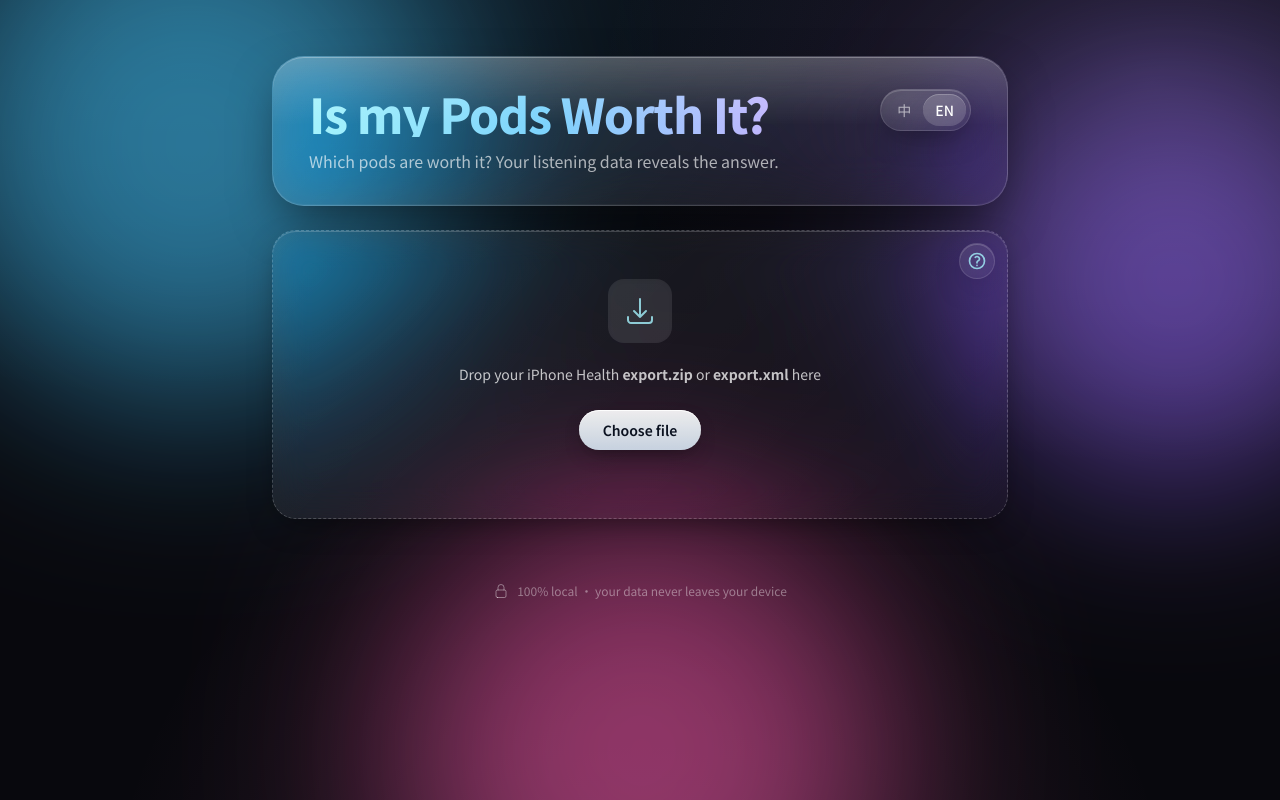
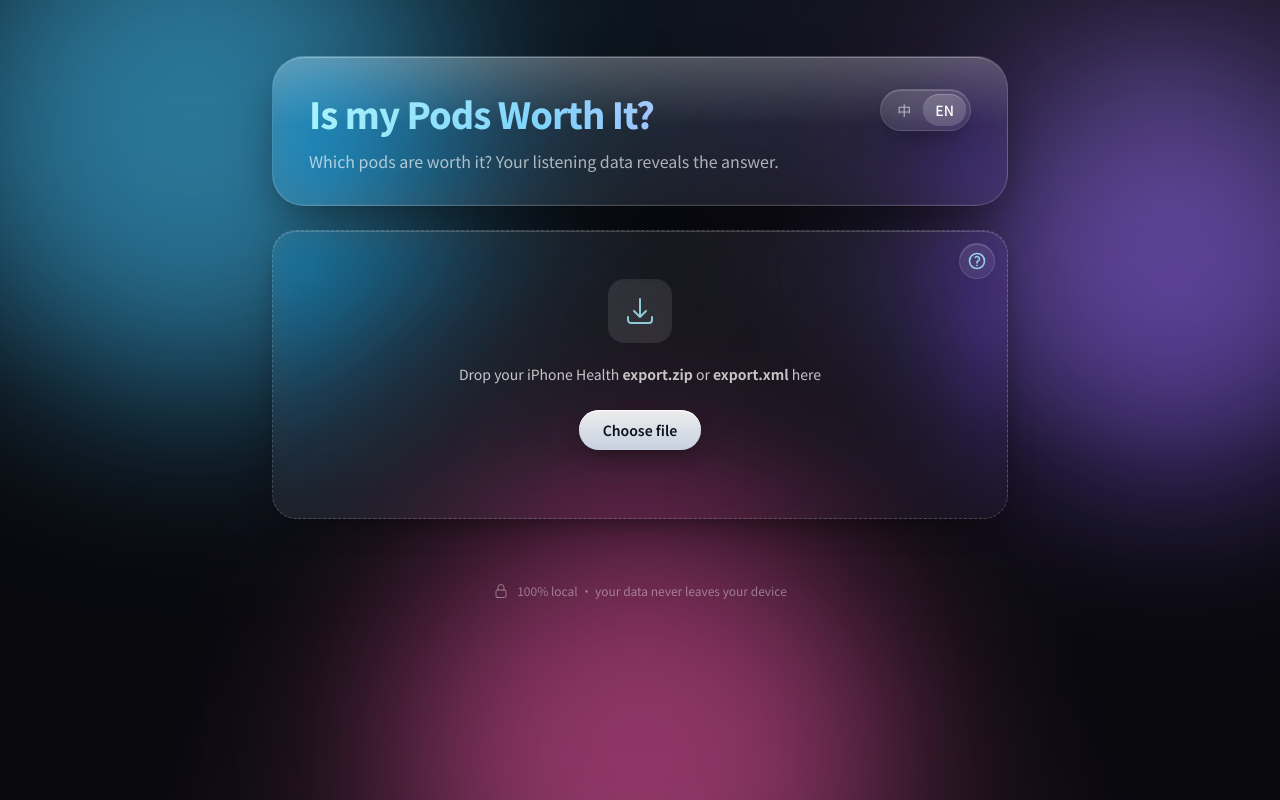
Before and after one commit to ChanHong1024/is-my-pods-worth-it, a plain HTML site: page index.html in a window 1280 px wide. Drawn offline with nearby package versions, Linux system fonts and the light colour scheme.

Commit message:
Fix hero title: smaller size and prevent gradient-text clipping

```diff
--- a/index.html
+++ b/index.html
@@ -324,7 +324,7 @@
     <header class="liquid rounded-[2rem] px-6 py-8 sm:px-9">
       <div class="flex items-start justify-between gap-4">
         <div>
-          <h1 class="bg-gradient-to-r from-cyan-200 via-sky-300 to-violet-300 bg-clip-text text-3xl font-extrabold leading-[1.1] tracking-tight text-transparent sm:text-5xl" data-i18n="h1">Is my Pods Worth It?</h1>
+          <h1 class="bg-gradient-to-r from-cyan-200 via-sky-300 to-violet-300 bg-clip-text py-1 text-2xl font-extrabold leading-tight tracking-tight text-transparent sm:text-4xl" data-i18n="h1">Is my Pods Worth It?</h1>
           <p class="mt-3 max-w-xl text-sm leading-relaxed text-white/65 sm:text-base" data-i18n="subtitle">邊款耳機最抵？用你嘅聆聽數據一睇就知。</p>
         </div>
 
```
